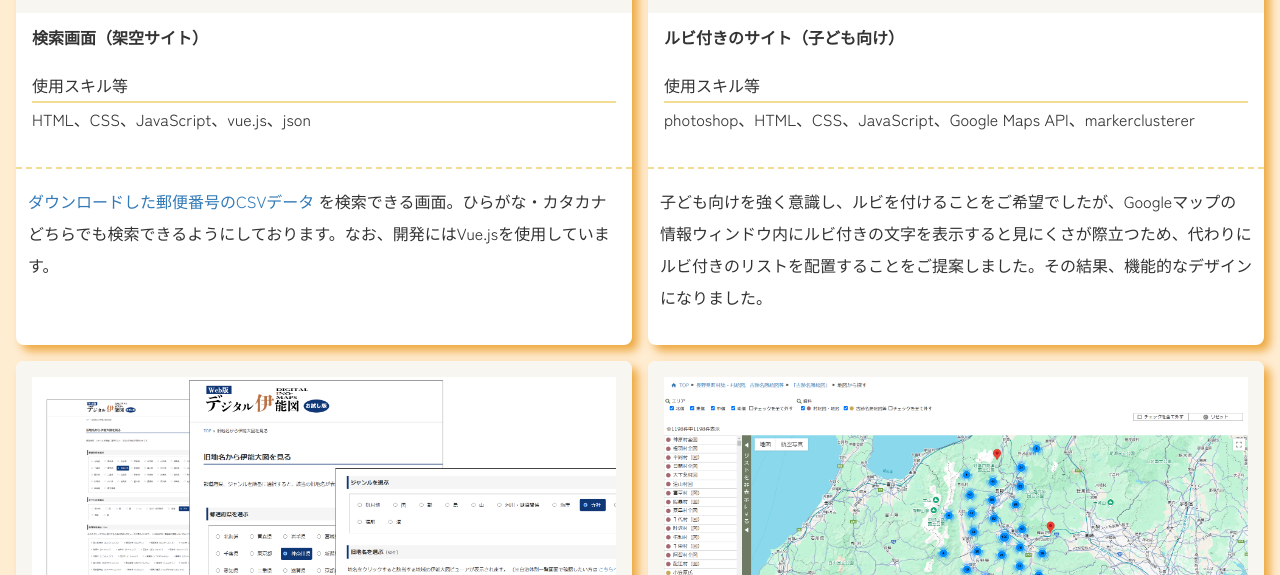
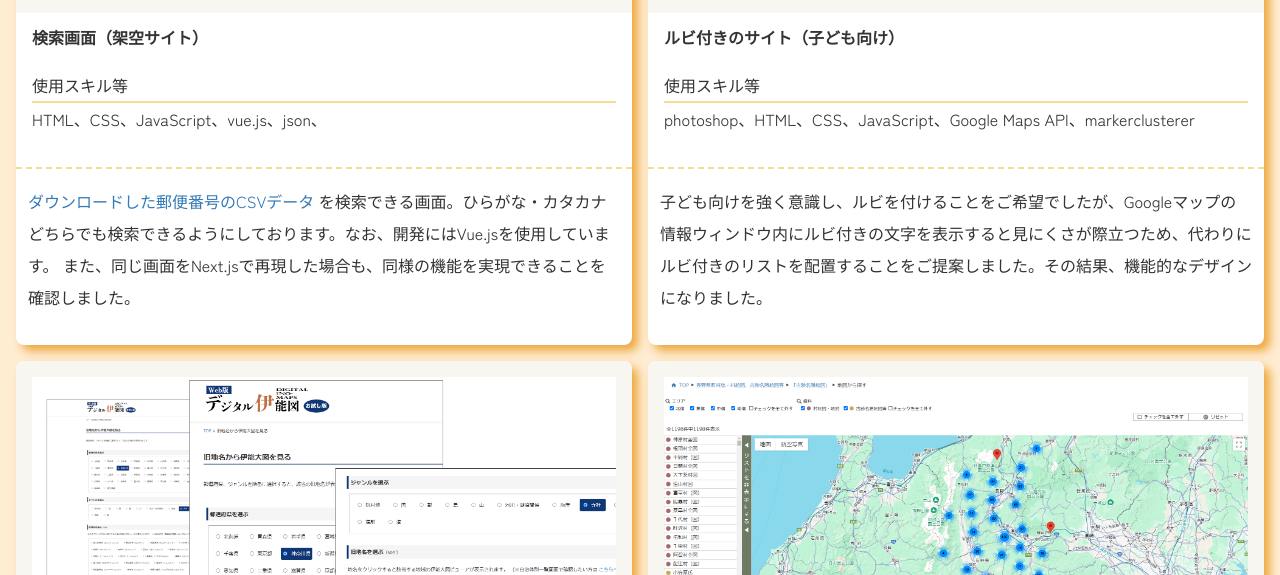
Before and after one commit to saru-no-okiba/portfolio_01, a plain HTML site: page index.html in a window 1280 px wide. Shown: the part 525-1100 px from the top of the page. Drawn offline with Linux system fonts and the light colour scheme; a script that the page names is missing.

Commit message:
Add files via upload

```diff
--- a/index.html
+++ b/index.html
@@ -22,11 +22,12 @@
       <dd class="title">検索画面（架空サイト）</dd>
       <dd class="skill">
         <span>使用スキル等</span>
-        HTML、CSS、JavaScript、vue.js、json
+        HTML、CSS、JavaScript、vue.js、json、
       </dd>
       <dd class="note">
         <a href="https://www.post.japanpost.jp/zipcode/download.html" target="_blank">ダウンロードした郵便番号のCSVデータ</a>
         を検索できる画面。ひらがな・カタカナどちらでも検索できるようにしております。なお、開発にはVue.jsを使用しています。
+        また、同じ画面をNext.jsで再現した場合も、同様の機能を実現できることを確認しました。
       </dd>
     </div>
     <div class="item">
```
